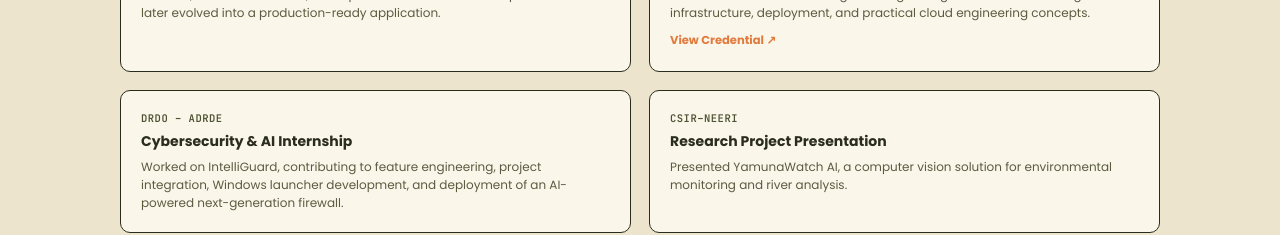
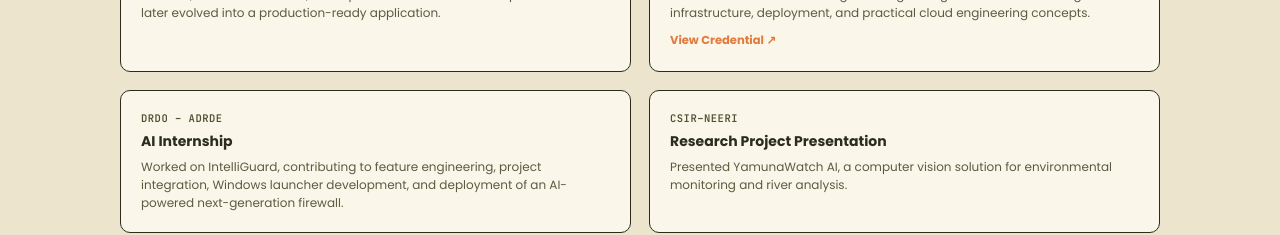
Before and after one commit to IlmaxRehman/portfolio, a React (Vite) app in the folder frontend/: page / in a window 1280 px wide. Shown: the part 5680-5915 px from the top of the page. Built offline with nearby package versions, Linux system fonts and the light colour scheme.

Commit message:
Update credentials.js

```diff
--- a/frontend/src/data/credentials.js
+++ b/frontend/src/data/credentials.js
@@ -17,7 +17,7 @@
 
   {
     issuer: 'DRDO – ADRDE',
-    title: 'Cybersecurity & AI Internship',
+    title: 'AI Internship',
     description:
       'Worked on IntelliGuard, contributing to feature engineering, project integration, Windows launcher development, and deployment of an AI-powered next-generation firewall.',
     link: '#'
```
